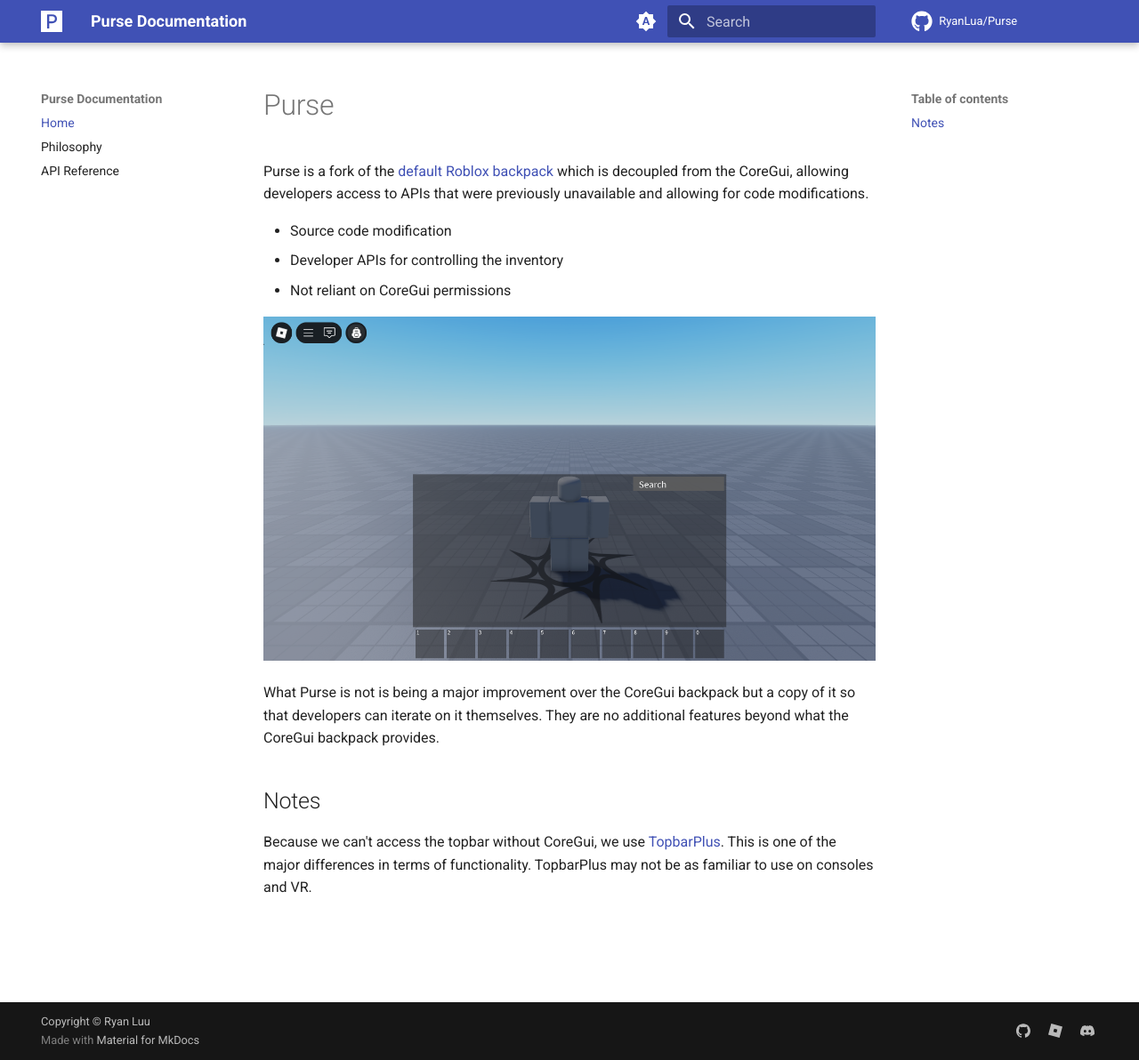
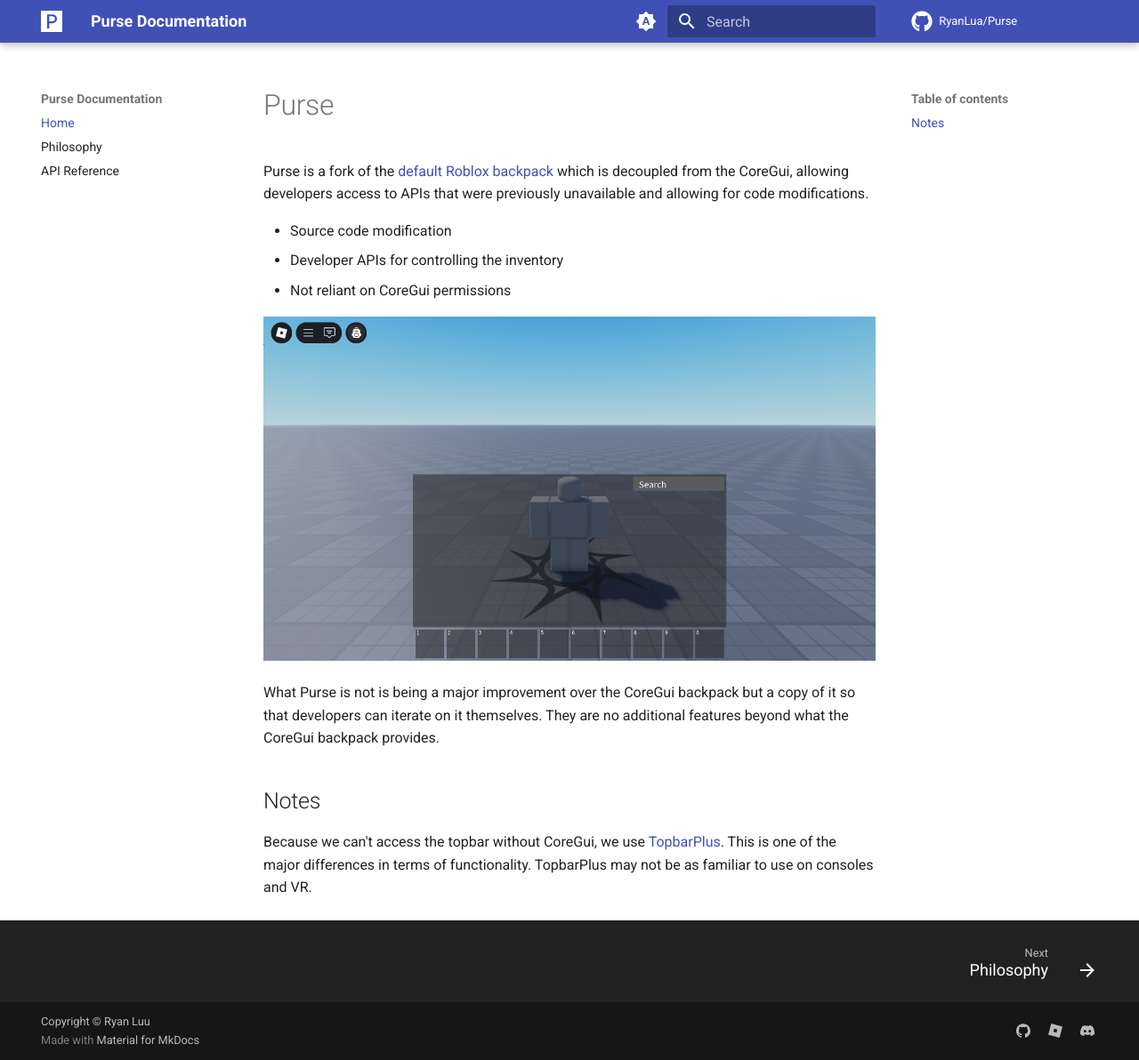
Before and after one commit to RyanLua/Purse, an MkDocs documentation site: the page built from docs/index.md, in a window 1280 px wide and 1192 px high. Shown: the whole window at 89% size. Built offline with MkDocs 1.6.1 and Material for MkDocs 9.7.7, drawn with Linux system fonts in a browser that asks for light colours; comment, search, counter and statistics services are not loaded.

Commit message:
Improve navigation
Signed-off-by: GitHub <noreply@github.com>

```diff
--- a/mkdocs.yml
+++ b/mkdocs.yml
@@ -1,5 +1,5 @@
 site_name: Purse Documentation
-site_url: https://ryanlua.github.io/Purse/
+site_url: https://purse.luau.page
 repo_name: RyanLua/Purse
 repo_url: https://github.com/RyanLua/Purse
 
@@ -9,6 +9,8 @@
   name: material
   features:
     - content.code.copy
+    - navigation.footer
+    - navigation.top
   palette:
     - media: "(prefers-color-scheme)"
       toggle:
```
